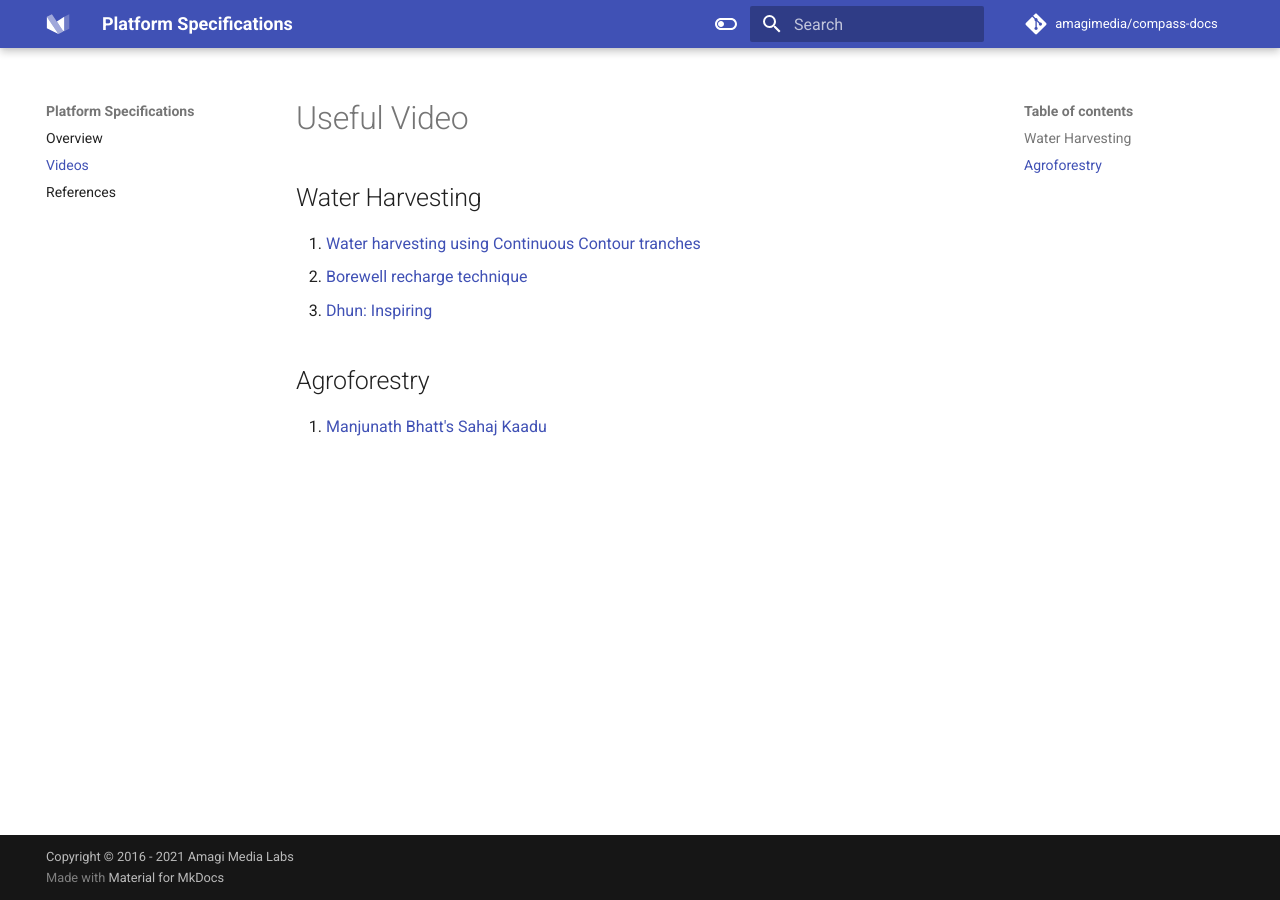
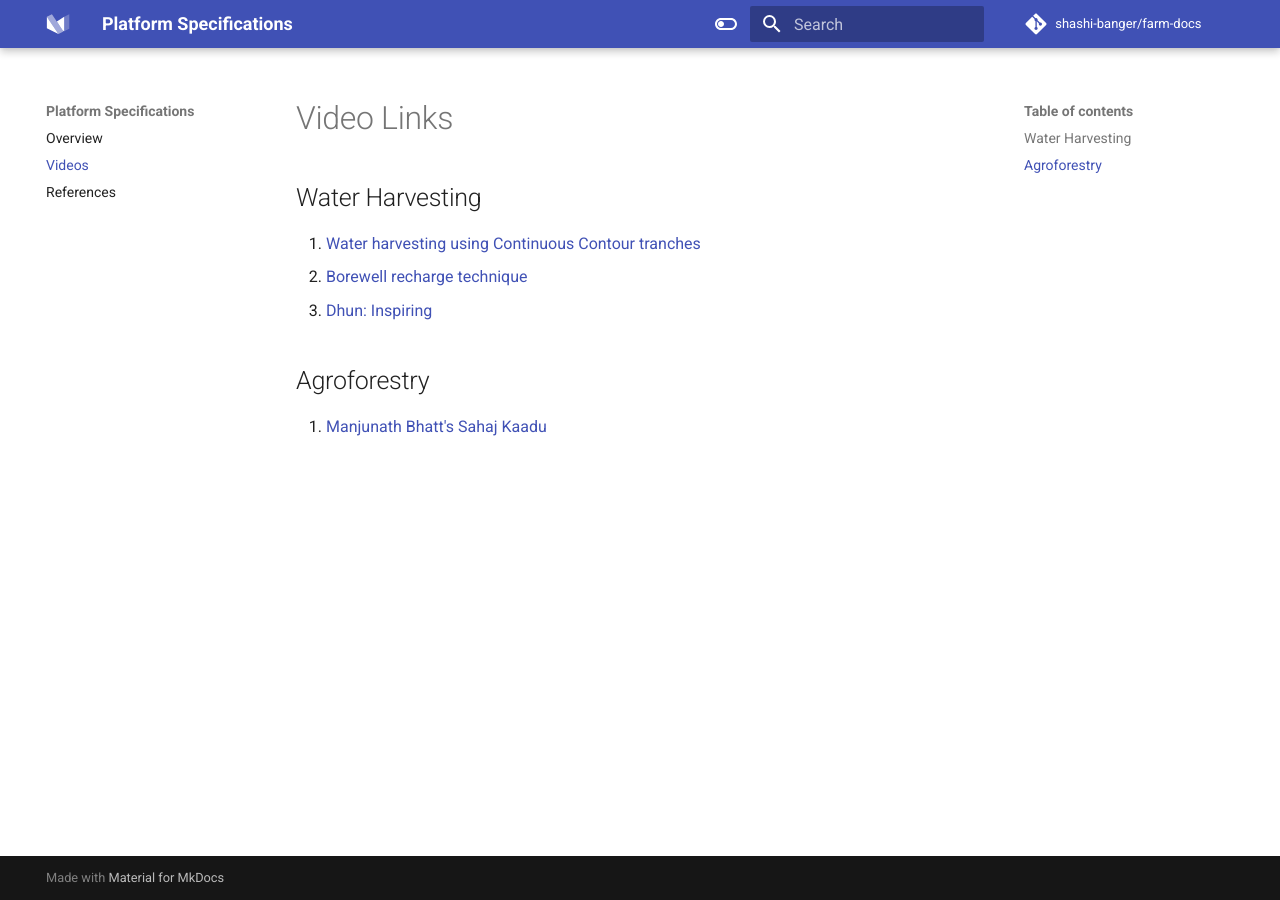
Before and after one commit to shashi-banger/farm-docs, an MkDocs documentation site: the page built from docs/videos.md, in a window 1280 px wide. Built offline with MkDocs 1.6.1 and Material for MkDocs 9.7.7, drawn with Linux system fonts in a browser that asks for light colours; comment, search, counter and statistics services are not loaded.

Commit message:
Minor corrections

```diff
--- a/docs/videos.md
+++ b/docs/videos.md
@@ -1,4 +1,4 @@
-# Useful Video
+# Video Links
 
 
 ## Water Harvesting
--- a/mkdocs.yml
+++ b/mkdocs.yml
@@ -1,16 +1,16 @@
 site_name: Platform Specifications
 use_directory_urls: false     # xref_links works only when this is false
 site_url: https://squidfunk.github.io/mkdocs-material/
-site_author: Arpit
+site_author: Shashidhar
 site_description: >-
   Describes platform specifications.
 # Repository
-repo_name: amagimedia/compass-docs
-repo_url: https://github.com/amagimedia/platform-docs
+repo_name: shashi-banger/farm-docs
+repo_url: https://github.com/shashi-banger/farm-docs
 edit_uri: ""
 
 # Copyright
-copyright: Copyright &copy; 2016 - 2021 Amagi Media Labs
+copyright:
 
 # Configuration
 theme:
```
